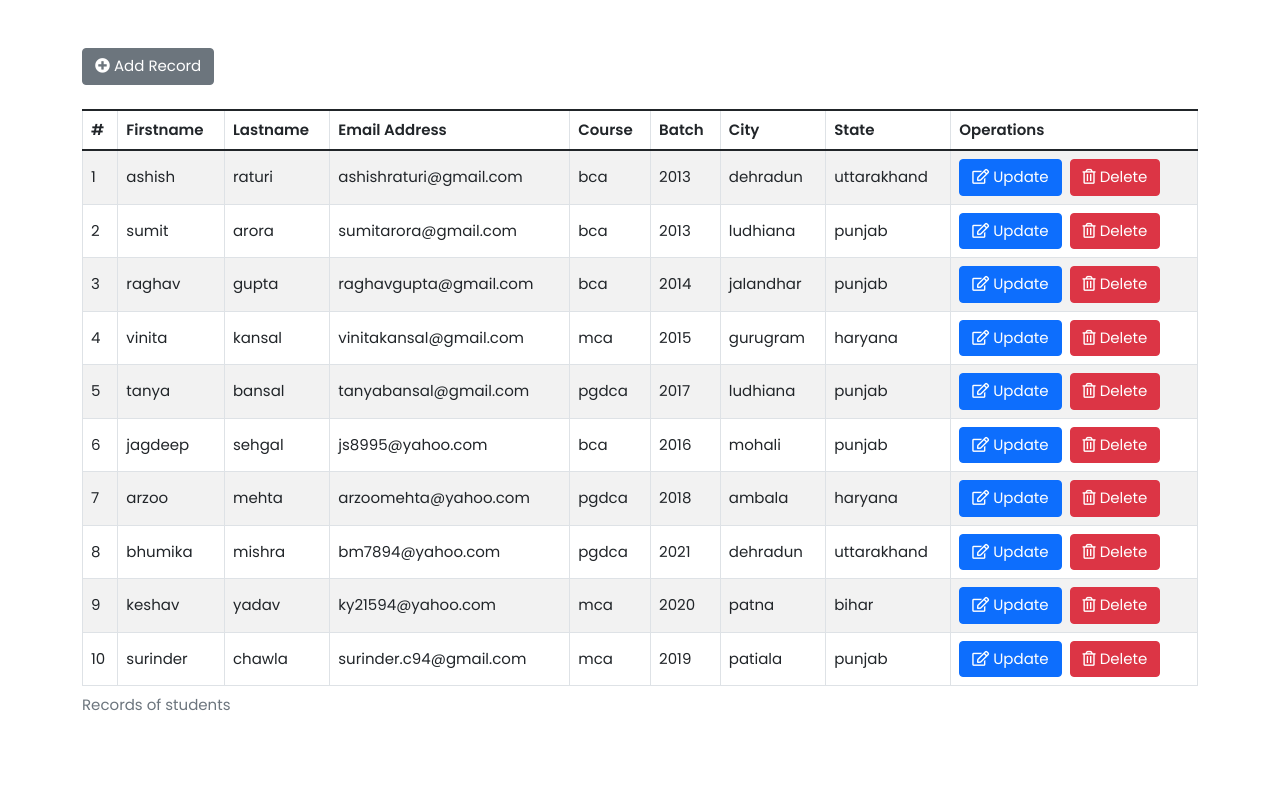
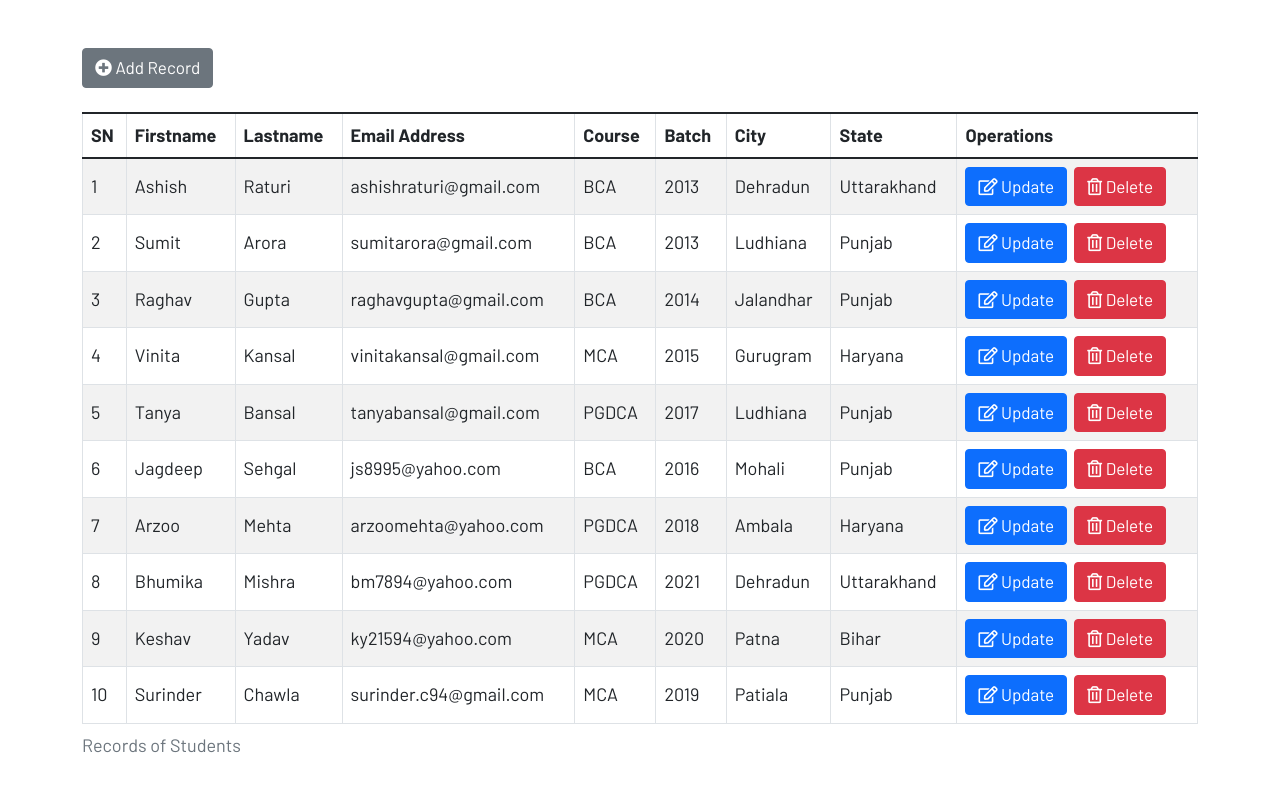
Before and after one commit to kunalbagnial/PHP-MySQL-CRUD-Operations, a PHP site: page /PHP-MySQL/ in a window 1280 px wide. Run offline with PHP 8.4, Linux system fonts and the light colour scheme; data comes from the database, SQL or seed files in the repository.

Commit message:
code update

```diff
--- a/index.php
+++ b/index.php
@@ -6,7 +6,7 @@
     <meta http-equiv="X-UA-Compatible" content="IE=edge">
     <meta name="viewport" content="width=device-width, initial-scale=1.0">
     <link rel="stylesheet" href="https://cdnjs.cloudflare.com/ajax/libs/font-awesome/5.15.4/css/all.min.css" integrity="sha512-1ycn6IcaQQ40/MKBW2W4Rhis/DbILU74C1vSrLJxCq57o941Ym01SwNsOMqvEBFlcgUa6xLiPY/NS5R+E6ztJQ==" crossorigin="anonymous" referrerpolicy="no-referrer" />
-    <link href="https://cdn.jsdelivr.net/npm/bootstrap@5.1.2/dist/css/bootstrap.min.css" rel="stylesheet" integrity="sha384-uWxY/CJNBR+1zjPWmfnSnVxwRheevXITnMqoEIeG1LJrdI0GlVs/9cVSyPYXdcSF" crossorigin="anonymous">
+    <link href="https://cdn.jsdelivr.net/npm/bootstrap@5.1.3/dist/css/bootstrap.min.css" rel="stylesheet" integrity="sha384-1BmE4kWBq78iYhFldvKuhfTAU6auU8tT94WrHftjDbrCEXSU1oBoqyl2QvZ6jIW3" crossorigin="anonymous">
     <link href="style.css" rel="stylesheet">
     <title>Display Data - PHP CRUD</title>
 </head>
@@ -15,10 +15,10 @@
     <div class="container mt-5">
         <a href="create.php" class="btn btn-secondary"><i class="fas fa-plus-circle"></i> Add Record</a>
         <table class="table table-bordered table-striped mt-4">
-            <caption>Records of students</caption>
+            <caption>Records of Students</caption>
             <thead>
                 <tr>
-                    <th>#</th>
+                    <th>SN</th>
                     <th>Firstname</th>
                     <th>Lastname</th>
                     <th>Email Address</th>
@@ -45,13 +45,13 @@
                     foreach ($row as $row) { ?>
                         <tr>
                             <td><?= $count++; ?></td>
-                            <td><?= $row["firstname"]; ?></td>
-                            <td><?= $row["lastname"]; ?></td>
+                            <td class="text-capitalize"><?= $row["firstname"]; ?></td>
+                            <td class="text-capitalize"><?= $row["lastname"]; ?></td>
                             <td><?= $row["email"]; ?></td>
-                            <td><?= $row["course"]; ?></td>
+                            <td class="text-uppercase"><?= $row["course"]; ?></td>
                             <td><?= $row["batch"]; ?></td>
-                            <td><?= $row["city"]; ?></td>
-                            <td><?= $row["state"]; ?></td>
+                            <td class="text-capitalize"><?= $row["city"]; ?></td>
+                            <td class="text-capitalize"><?= $row["state"]; ?></td>
                             <td>
                                 <a href="update.php?id=<?= $row['id']; ?>" class="btn btn-primary"><i class="far fa-edit"></i> Update</a>&nbsp;
                                 <a href="delete.php?id=<?= $row["id"]; ?>" class=" btn btn-danger" onclick="return checkDelete();"><i class="far fa-trash-alt"></i> Delete</a>
--- a/style.css
+++ b/style.css
@@ -1,19 +1,20 @@
-@import url('https://fonts.googleapis.com/css2?family=Poppins:wght@400;500;600&display=swap');
+@import url('https://fonts.googleapis.com/css2?family=Barlow:wght@400;500;600;700&display=swap');
 
 body {
-    font-size: 15px;
-    font-family: 'Poppins', sans-serif;
+    font-size: 18px;
+    font-family: 'Barlow', sans-serif;
 }
 
 table>tbody>tr>td {
     vertical-align: middle;
 }
 
-.btn,.form-control {
-    font-size: 15px;
+.form-control,
+.btn {
+    font-size: 17px;
 }
 
 h3 {
-    font-size: 26px;
+    font-size: 28px;
     font-weight: 700;
 }
```
Also changed, not shown: create.php (+21 -7 lines), update.php (+24 -9 lines), 3 other files.
